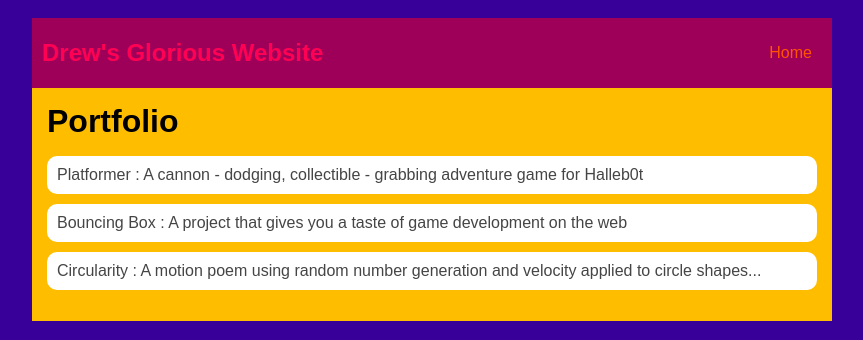
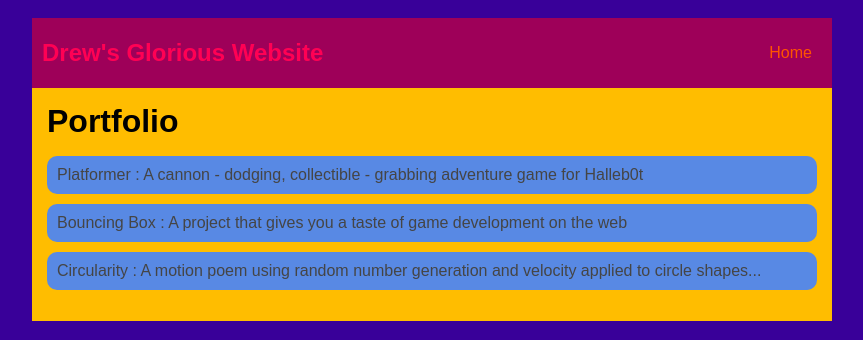
Before and after one commit to DHiggs2919/DHiggs2919, a plain HTML site: page portfolio.html in a window 1280 px wide. Shown: the top 340 px of the page, without its empty margins (208-1071 px from the left). Drawn offline with Linux system fonts and the light colour scheme.

Commit message:
shapes and colors

```diff
--- a/portfolio.html
+++ b/portfolio.html
@@ -69,7 +69,7 @@
          }
 
          #portfolio li {
-             background: #fff;
+             background: rgb(88, 137, 228);
              padding: 10px;
              border-radius: 10px;
              margin-bottom: 10px;
```
